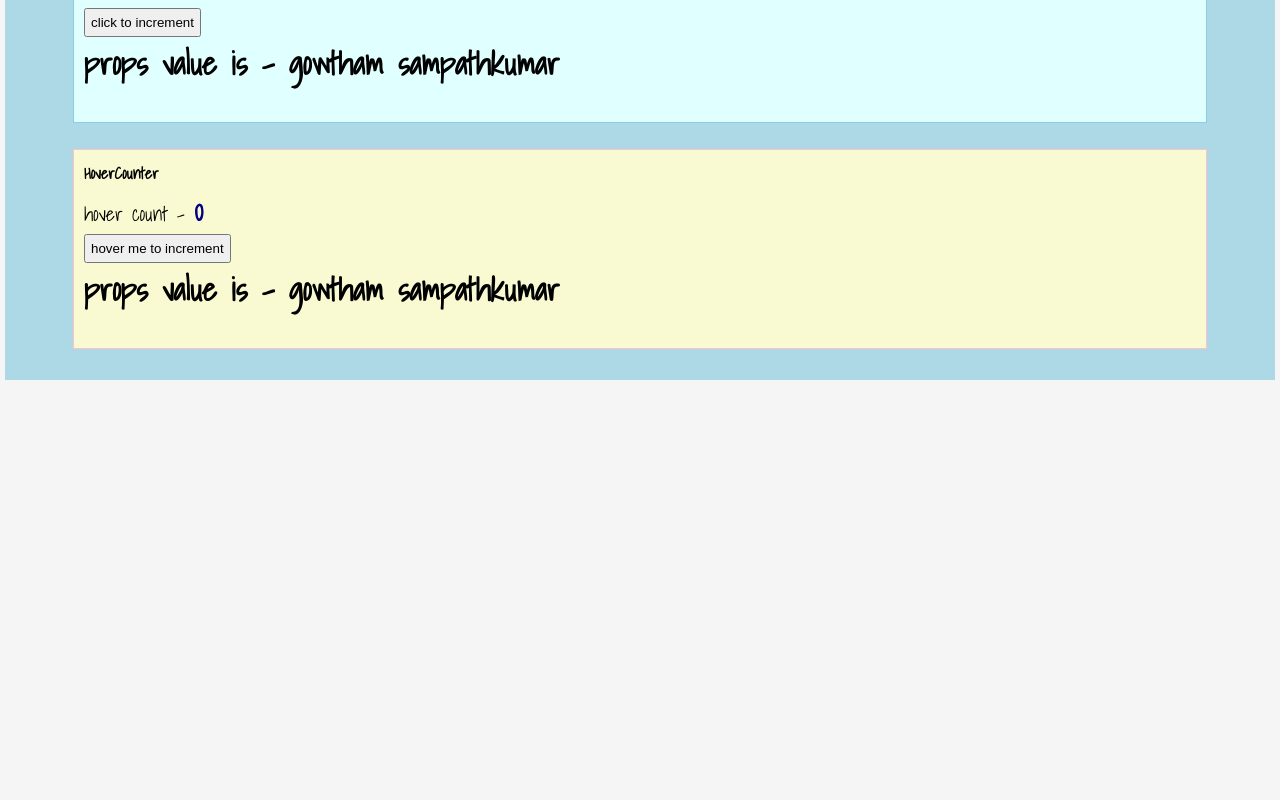
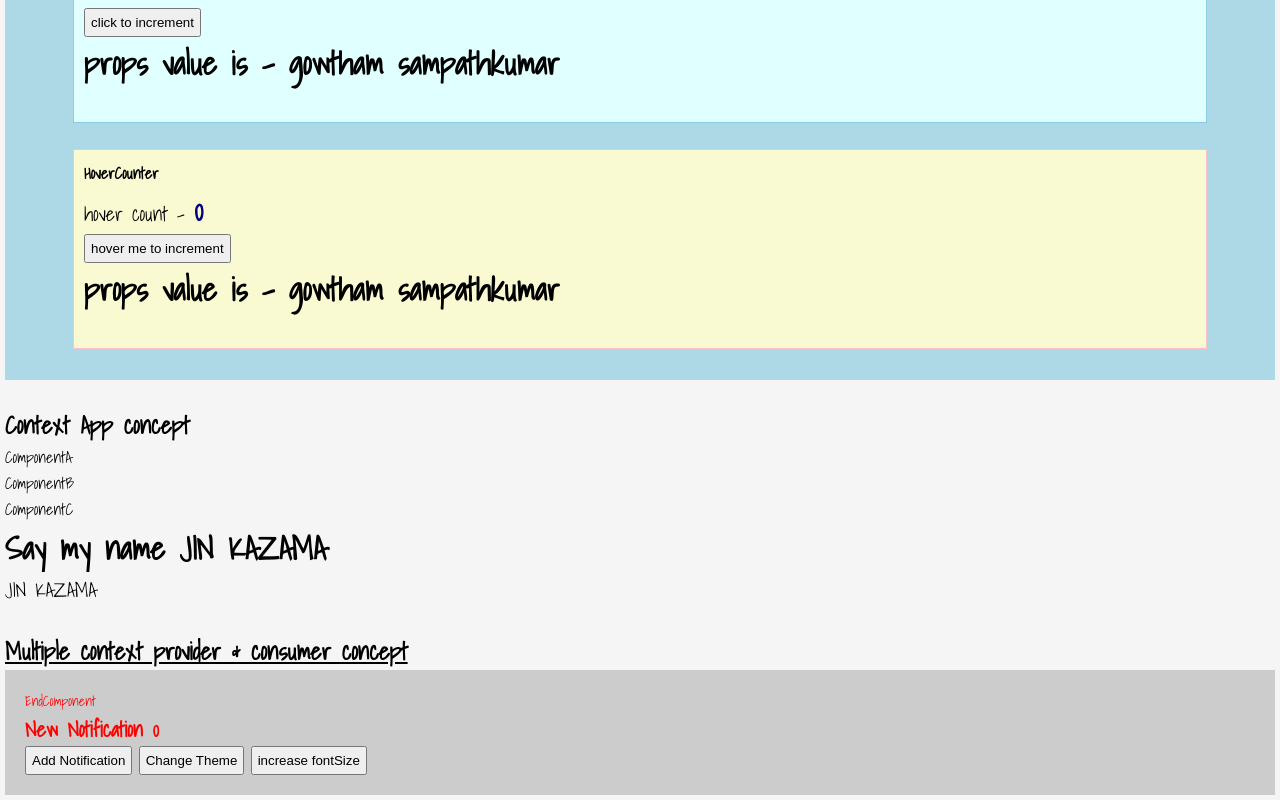
Before and after one commit to Stylish-Developer/react-advance, a React (Create React App) app: page /advance-concepts in a window 1280 px wide. Shown: the part 2269-3069 px from the top of the page. Before the commit the page ends 2654 px from the top, so only its background shows below. Built offline with nearby package versions, Linux system fonts and the light colour scheme.

Commit message:
context method is workedout with practical example and also providing and consuming multiple context workouted with small realtime example

```diff
--- /dev/null
+++ b/src/components/advancePage/context/ComponentA.js
@@ -0,0 +1,13 @@
+import React from "react";
+import ComponentB from "./ComponentB";
+
+const ComponentA = () => {
+  return (
+    <>
+      <div>ComponentA</div>
+      <ComponentB />
+    </>
+  );
+};
+
+export default ComponentA;
--- /dev/null
+++ b/src/components/advancePage/context/ComponentB.js
@@ -0,0 +1,17 @@
+import React from "react";
+import ComponentC from "./ComponentC";
+import { Context } from "./context";
+
+const ComponentB = () => {
+  const myData = React.useContext(Context); // with the help of this hook only we can achieve in functional component
+  return (
+    <>
+      <div>ComponentB</div>
+      <ComponentC />
+      <p>{myData}</p>
+    </>
+  );
+};
+
+ComponentB.contextType = Context;
+export default ComponentB;
--- /dev/null
+++ b/src/components/advancePage/context/ComponentC.js
@@ -0,0 +1,19 @@
+import React from "react";
+import { Consumer } from "./context";
+
+const ComponentC = () => {
+  return (
+    <Consumer>
+      {(value) => {
+        return (
+          <>
+            <div>ComponentC</div>
+            <h1>Say my name {value}</h1>
+          </>
+        );
+      }}
+    </Consumer>
+  );
+};
+
+export default ComponentC;
--- /dev/null
+++ b/src/components/advancePage/context/EndComponent.js
@@ -0,0 +1,63 @@
+import React from "react";
+
+const EndComponent = (props) => {
+  const {
+    notification,
+    setNotification,
+    theme,
+    setTheme,
+    fontSize,
+    setFontSize,
+  } = props;
+  return (
+    <>
+      <div
+        style={{
+          width: "100%",
+          height: "100%",
+          backgroundColor: theme.backgroundColor,
+          fontSize: fontSize + "px",
+          padding: 20,
+          color: theme.backgroundColor === "#CCC" ? "Red" : "#FFFFFF",
+        }}
+      >
+        <div>EndComponent</div>
+        <h2>New Notification {notification.length}</h2>
+        <div
+          style={{
+            display: "flex",
+            justifyContent: "flex-start",
+            alignItems: "center",
+          }}
+        >
+          <button
+            onClick={() => {
+              const newNotification = [...notification];
+              newNotification.push("New Notification Received");
+              setNotification(newNotification);
+            }}
+          >
+            Add Notification
+          </button>
+          &nbsp;
+          <button
+            onClick={() =>
+              setTheme({
+                backgroundColor:
+                  theme.backgroundColor === "#CCC" ? "#000000" : "#CCC",
+              })
+            }
+          >
+            Change Theme
+          </button>
+          &nbsp;
+          <button onClick={() => setFontSize((prevCount) => prevCount + 1)}>
+            increase fontSize
+          </button>
+        </div>
+      </div>
+    </>
+  );
+};
+
+export default EndComponent;
--- /dev/null
+++ b/src/components/advancePage/context/MultiContext.js
@@ -0,0 +1,39 @@
+import React from "react";
+import { FontConsumer, NotificationConsumer, ThemeConsumer } from "./context";
+import EndComponent from "./EndComponent";
+
+const MultiContext = () => {
+  // we can also achieve the same results with useContext hook to easily achieve this. but topic based i explained standard way
+  return (
+    <NotificationConsumer>
+      {({ notification, setNotification }) => {
+        return (
+          <ThemeConsumer>
+            {({ theme, setTheme }) => {
+              return (
+                <FontConsumer>
+                  {({ fontSize, setFontSize }) => {
+                    return (
+                      <>
+                        <EndComponent
+                          notification={notification}
+                          setNotification={setNotification}
+                          theme={theme}
+                          setTheme={setTheme}
+                          fontSize={fontSize}
+                          setFontSize={setFontSize}
+                        />
+                      </>
+                    );
+                  }}
+                </FontConsumer>
+              );
+            }}
+          </ThemeConsumer>
+        );
+      }}
+    </NotificationConsumer>
+  );
+};
+
+export default MultiContext;
--- /dev/null
+++ b/src/components/advancePage/context/context.js
@@ -0,0 +1,39 @@
+// --> create context here
+
+import { createContext } from "react";
+
+const Context = createContext();
+
+const Provider = Context.Provider;
+const Consumer = Context.Consumer;
+
+export { Context, Provider, Consumer };
+
+//-------------------------------------------------
+// -- this  is for providing multiple context
+
+const NotificationContext = createContext();
+const ThemeContext = createContext();
+const FontsizeContext = createContext();
+
+const NotificationProvider = NotificationContext.Provider;
+const NotificationConsumer = NotificationContext.Consumer;
+
+const ThemeProvider = ThemeContext.Provider;
+const ThemeConsumer = ThemeContext.Consumer;
+
+const FontProvider = FontsizeContext.Provider;
+const FontConsumer = FontsizeContext.Consumer;
+
+export {
+  NotificationContext,
+  ThemeContext,
+  FontsizeContext,
+  NotificationProvider,
+  NotificationConsumer,
+  ThemeProvider,
+  ThemeConsumer,
+  FontProvider,
+  FontConsumer,
+};
+//----------------------------------------------
--- /dev/null
+++ b/src/components/advancePage/context/index.js
@@ -0,0 +1,38 @@
+// --> context concept
+
+import { useState } from "react";
+import ComponentA from "./ComponentA";
+import {
+  FontProvider,
+  NotificationProvider,
+  Provider,
+  ThemeProvider,
+} from "./context";
+import MultiContext from "./MultiContext";
+
+const ContextApp = () => {
+  const [notification, setNotification] = useState([]);
+  const [theme, setTheme] = useState({ backgroundColor: "#CCC" });
+  const [fontSize, setFontSize] = useState(14);
+  return (
+    <>
+      <h2>Context App concept</h2>
+      <Provider value="JIN KAZAMA">
+        <ComponentA />
+      </Provider>
+      <br />
+      <h2>
+        <u>Multiple context provider & consumer concept</u>
+      </h2>
+      <NotificationProvider value={{ notification, setNotification }}>
+        <ThemeProvider value={{ theme, setTheme }}>
+          <FontProvider value={{ fontSize, setFontSize }}>
+            <MultiContext />
+          </FontProvider>
+        </ThemeProvider>
+      </NotificationProvider>
+    </>
+  );
+};
+
+export default ContextApp;
--- a/src/components/advancePage/index.js
+++ b/src/components/advancePage/index.js
@@ -1,5 +1,6 @@
 // --> advance concepts page
 
+import ContextApp from "./context";
 import ErrorBoundary from "./errorboundary";
 import FrwardRef from "./forwardref";
 import HigherOrderComponent from "./hoc";
@@ -22,8 +23,10 @@ const AdvancePage = () => {
         <PortalsApp />
         <br />
         <ErrorBoundary />
-        <br/>
+        <br />
         <HigherOrderComponent />
+        <br />
+        <ContextApp />
       </div>
     </>
   );
```
Also changed, not shown: 1 other file (tests, documents, lock files or other folders).
